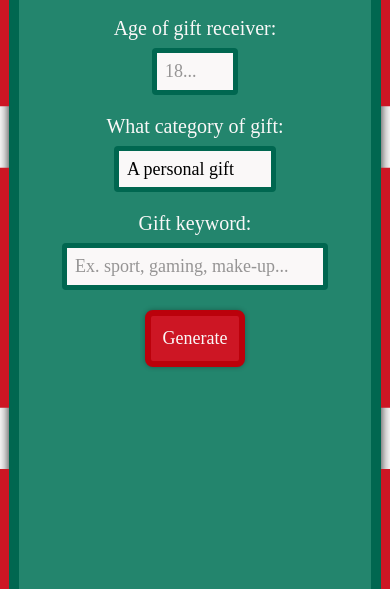
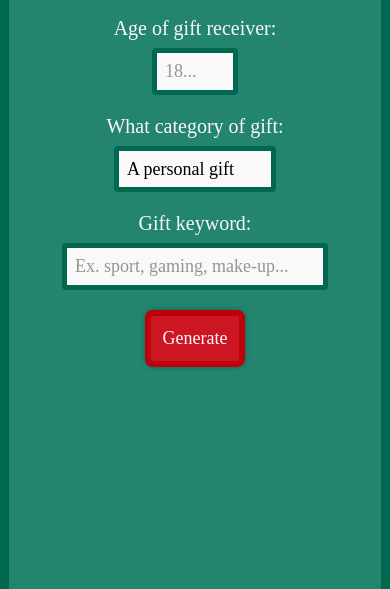
Before and after one commit to marcus-rk/generative-ai, a plain HTML site: page index.html in a window 390 px wide. Shown: the part 315-904 px from the top of the page. Drawn offline with Linux system fonts and the light colour scheme; a web font is replaced by a local one.

```diff
--- a/styles.css
+++ b/styles.css
@@ -161,11 +161,15 @@ li {
     }
 
     body, main {
+        outline: none;
         height: 100%;
+        background-color: var(--color-2);
     }
 
     section {
-        width: 75%;
+        overflow: hidden;
+        outline: none;
+        width: 80%;
         height: 100svh;
     }
 
```
